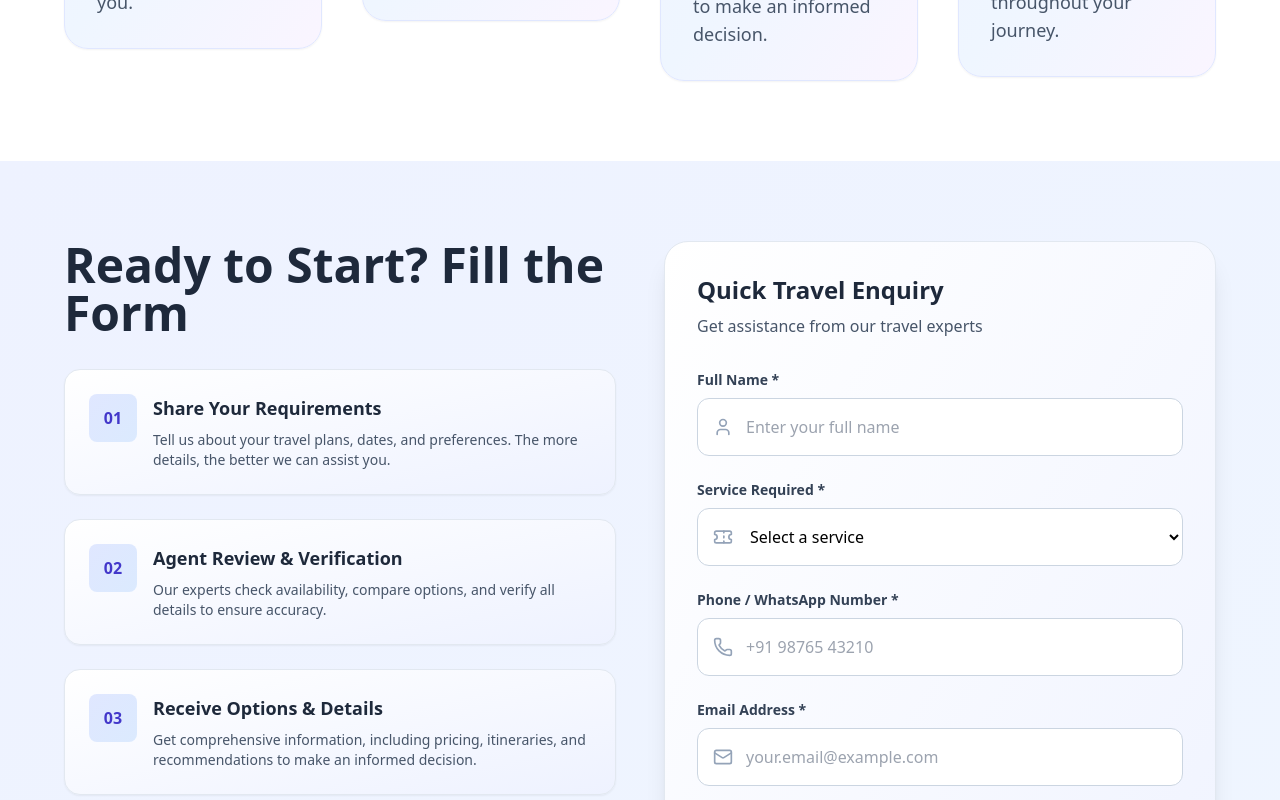
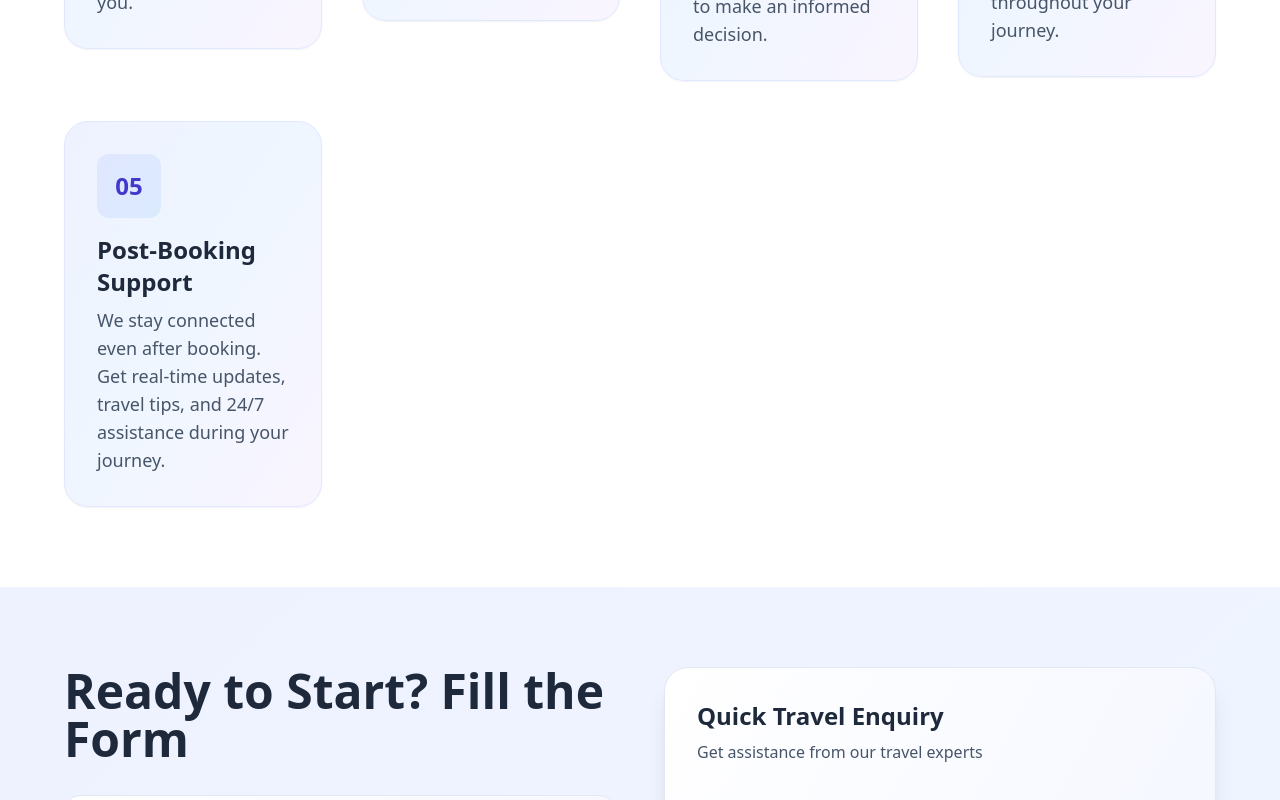
Before and after one commit to ivishalsharmaa/GoTravio-Travels, a React (Vite) app: page / in a window 1280 px wide. Shown: the part 3400-4200 px from the top of the page. Built offline with nearby package versions, Linux system fonts and the light colour scheme; no server answers.

Commit message:
Home page mai form ke left mai 5th point

```diff
--- a/src/pages/Home.jsx
+++ b/src/pages/Home.jsx
@@ -424,6 +424,12 @@ const Home = () => {
       title: "Proceed with Confidence",
       desc: "Once you're satisfied, we help you book with no hidden charges. We remain available for support throughout your journey."
     },
+     {
+    step: "05",
+    title: "Post-Booking Support",
+    desc: "We stay connected even after booking. Get real-time updates, travel tips, and 24/7 assistance during your journey."
+  },
+
   ], []);
 
   const whyBookReasons = useMemo(() => [
```
